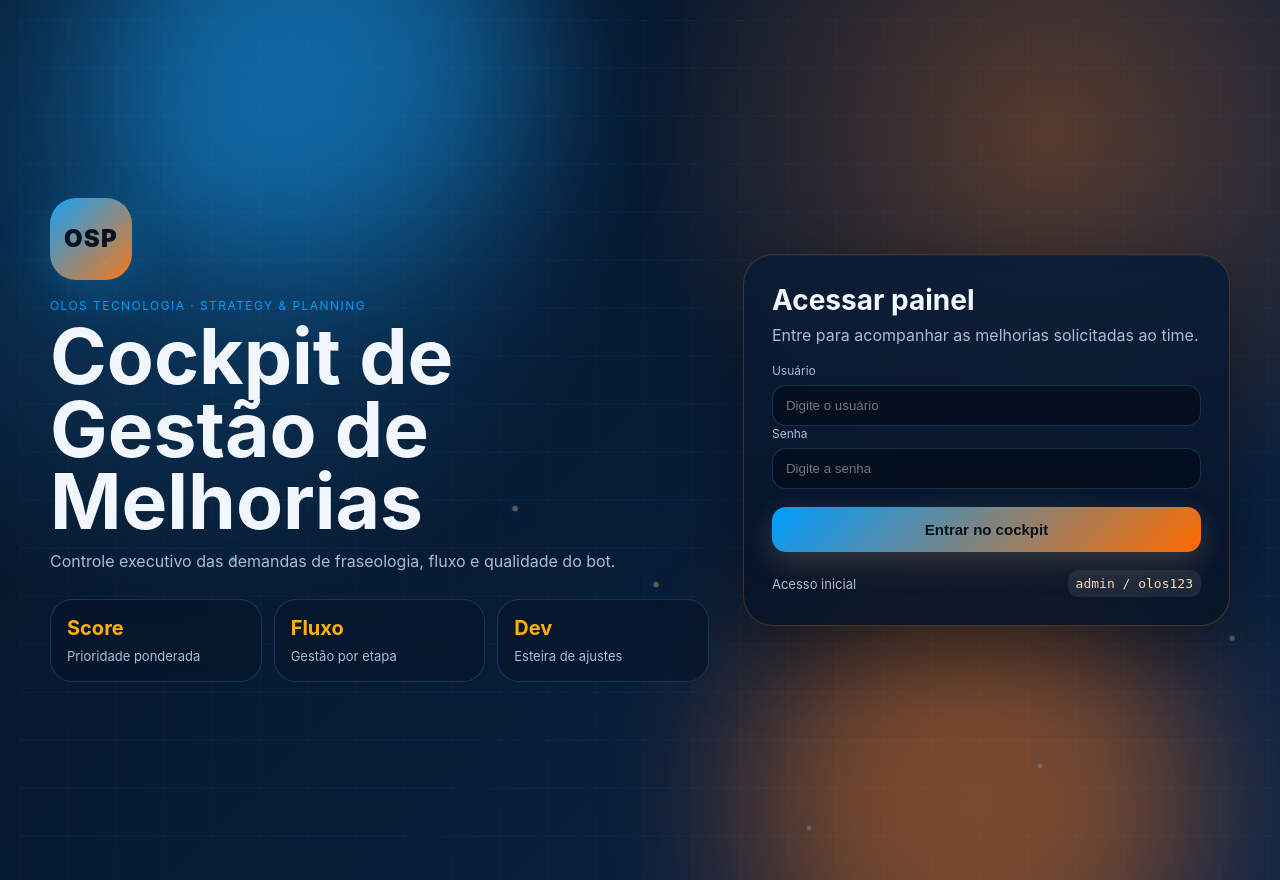
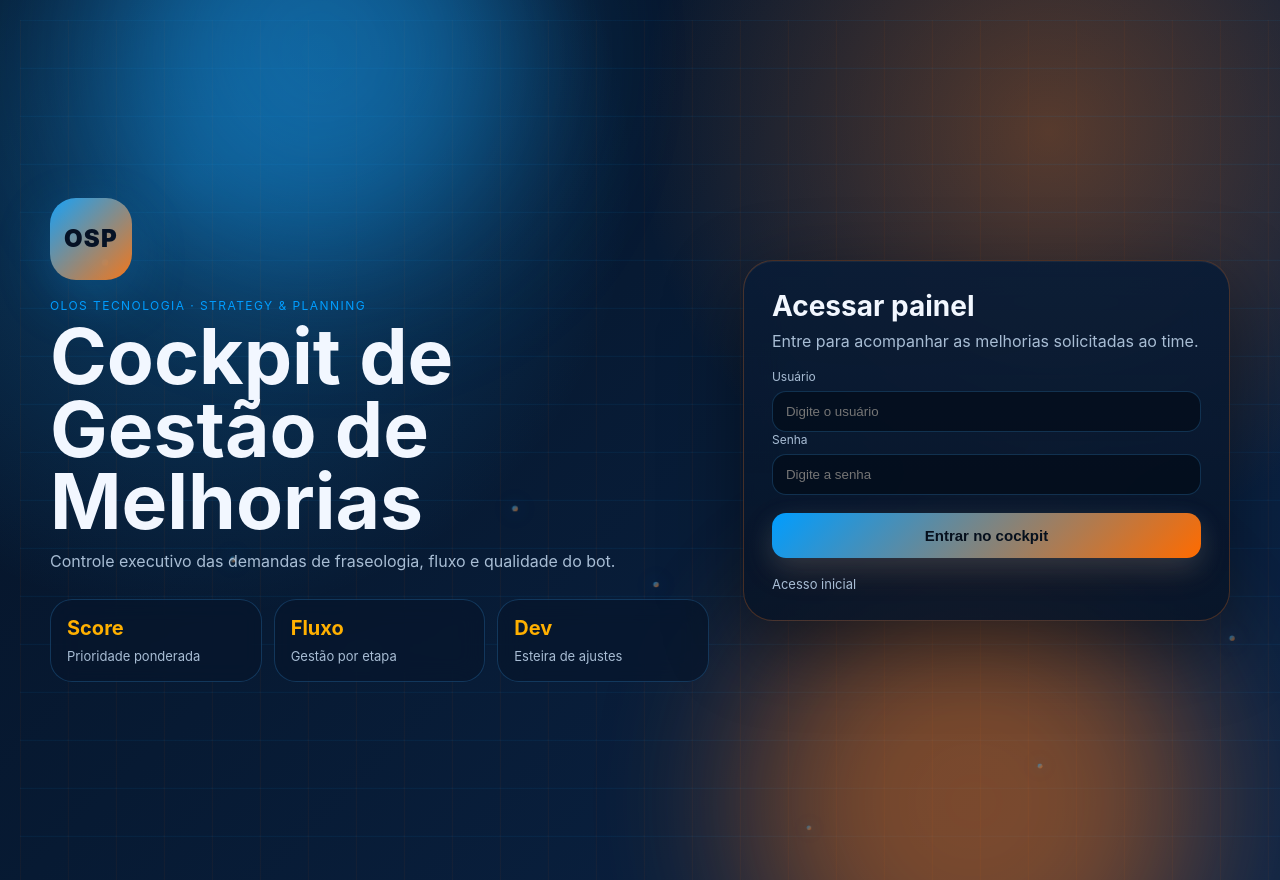
Before and after one commit to kikosouza159-afk/OSPMelhoriasCommandCenter, a Flask app: page /login in a window 1280 px wide. Run offline with Flask 3, Linux system fonts and the light colour scheme.

Commit message:
Add files via upload

```diff
--- a/templates/login.html
+++ b/templates/login.html
@@ -52,7 +52,6 @@
 
         <div class="login-help">
           <span>Acesso inicial</span>
-          <code>admin / olos123</code>
         </div>
       </form>
     </section>
```
